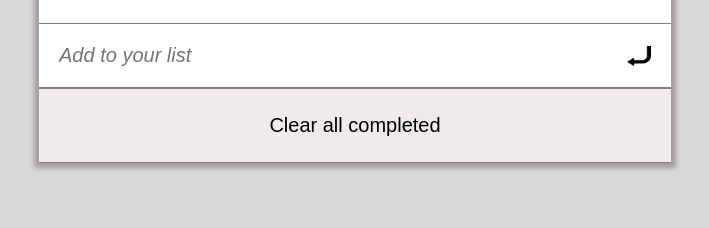
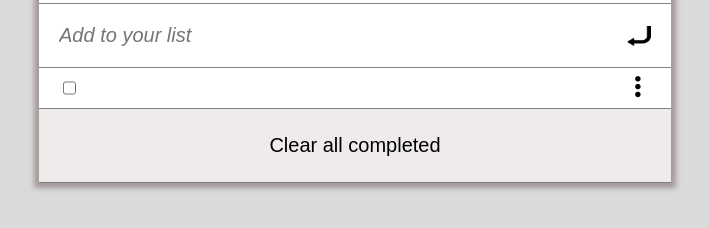
Before and after one commit to Alhajideen/To-Do-List, a website built with webpack: page src/index.html in a window 1280 px wide. Both pictures are taken after a click on the picture 924 px from the left and 415 px from the top of the page. Shown: the part 360-588 px from the top of the page, without its empty margins (285-994 px from the left). Built offline with nearby package versions, Linux system fonts and the light colour scheme.

Commit message:
fix linter errors

```diff
--- a/src/index.js
+++ b/src/index.js
@@ -25,12 +25,12 @@ function component() {
 }
 document.querySelector('.container').innerHTML = component();
 
-//Global variables
+// Global variables
 const items = [];
 const btn = document.querySelector('.add-btn');
 const container = document.querySelector('.todo-list');
 
-//Event handler
+// Event handler
 
 btn.addEventListener('click', () => {
   const id = Date.now();
@@ -44,7 +44,7 @@ btn.addEventListener('click', () => {
 
 // Populate Dom
 const addtoDom = () => {
-  const toShow = '';
+  let toShow = '';
   console.log(items);
   items.forEach((elem) => {
     toShow += ` <div class="to-hold">
--- a/src/style.scss
+++ b/src/style.scss
@@ -1,4 +1,5 @@
 $fa-font-path: '../node_modules/@fortawesome/fontawesome-free/webfonts';
+
 @import '../node_modules/@fortawesome/fontawesome-free/scss/fontawesome.scss';
 @import '../node_modules/@fortawesome/fontawesome-free/scss/solid.scss';
 
@@ -19,7 +20,7 @@ body {
     margin: auto;
     // padding: 50px 0;
     background-color: white;
-    box-shadow: 0px 0px 5px 5px rgba(145, 133, 133, 0.75);
+    box-shadow: 0 0 5px 5px rgba(145, 133, 133, 0.75);
 
     .border {
       padding: 20px 0;
@@ -31,9 +32,11 @@ body {
       justify-content: space-between;
       align-items: center;
       padding: 0 20px;
+
       h1 {
         font-size: 4vh;
       }
+
       span {
         .fa-solid {
           font-size: 25px;
@@ -43,6 +46,7 @@ body {
 
     .text-area {
       padding: 0 20px;
+
       .input-field {
         display: flex;
         justify-content: space-between;
@@ -72,10 +76,12 @@ body {
     .todo-list {
       padding: 0 20px;
       align-items: center;
+
       .to-hold {
         display: flex;
         justify-content: space-between;
         align-items: center;
+
         .text-box {
           display: flex;
           justify-content: space-between;
@@ -84,6 +90,7 @@ body {
             margin-right: 20px;
           }
         }
+
         .edit-icon {
           padding-right: 10px;
           font-size: 25px;
@@ -96,6 +103,7 @@ body {
       display: flex;
       justify-content: center;
       background-color: rgb(239, 235, 235);
+
       button {
         background-color: inherit;
         border: none;
```
Also changed, not shown: .eslintrc.json, .github/workflows/linters.yml (added).
